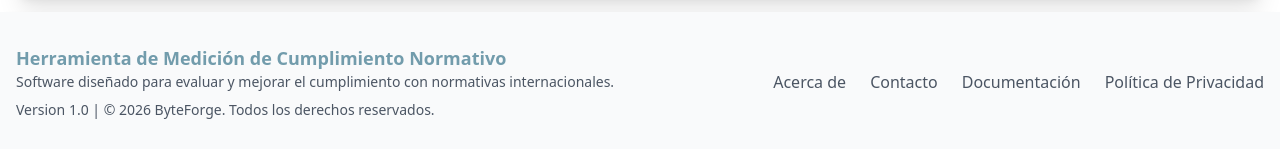
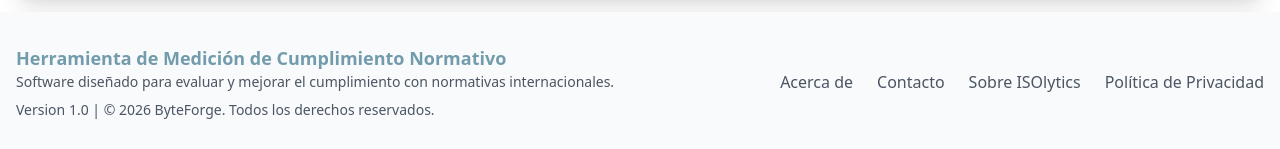
Before and after one commit to AlejoBI/IT-project-1, a React (Vite) app in the folder FRONTEND/: page / in a window 1280 px wide. Shown: the part 2312-2461 px from the top of the page. Built offline with nearby package versions, Linux system fonts and the light colour scheme; no server answers.

Commit message:
fix(frontend): remove dead navigation links

```diff
--- a/FRONTEND/src/presentation/components/layout/footer/Footer.tsx
+++ b/FRONTEND/src/presentation/components/layout/footer/Footer.tsx
@@ -45,13 +45,13 @@ const Footer = () => {
             Contacto
           </a>
           <a
-            href="/documentation"
+             href="/about"
             className={`${LIGHT_MODE_COLORS.TEXT_SECONDARY} ${DARK_MODE_COLORS.TEXT_SECONDARY} hover:${LIGHT_MODE_COLORS.ACCENT} dark:hover:${DARK_MODE_COLORS.ACCENT} transition-all ${ANIMATION_TIMINGS.TRANSITION_DURATION}`}
           >
-            Documentación
+            Sobre ISOlytics
           </a>
           <a
-            href="/privacy-policy"
+             href="/privacy-policies"
             className={`${LIGHT_MODE_COLORS.TEXT_SECONDARY} ${DARK_MODE_COLORS.TEXT_SECONDARY} hover:${LIGHT_MODE_COLORS.ACCENT} dark:hover:${DARK_MODE_COLORS.ACCENT} transition-all ${ANIMATION_TIMINGS.TRANSITION_DURATION}`}
           >
             Política de Privacidad
```
Also changed, not shown: 2 other files (tests, documents, lock files or other folders).
